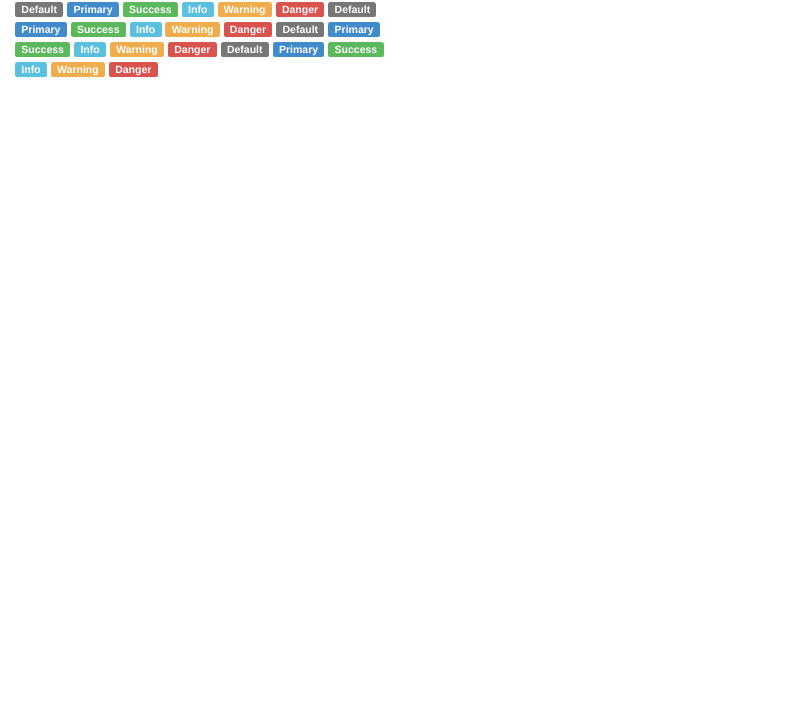
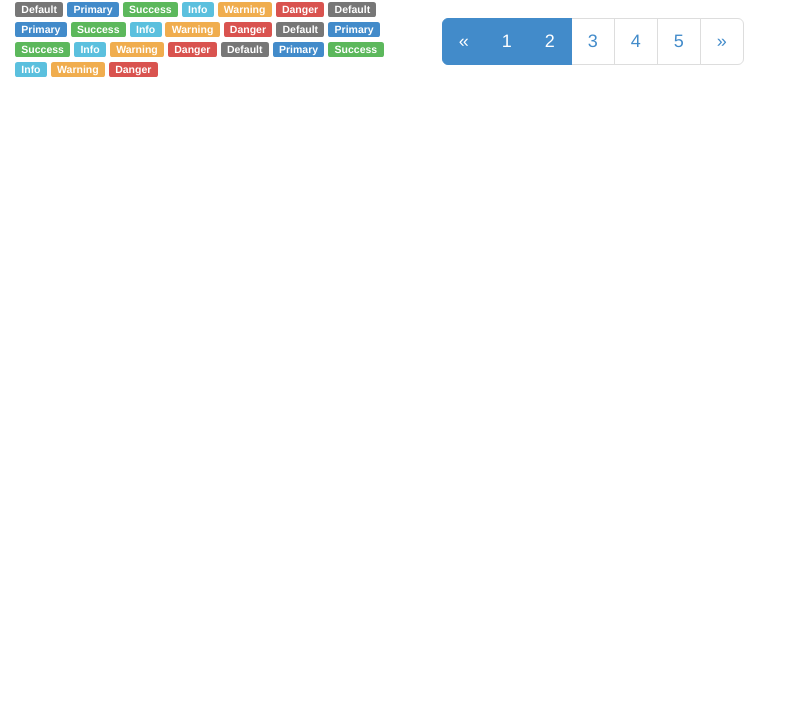
Before and after one commit to liangaiju/bootstraplrean, a website: page staticfile/template.html in a window 1280 px wide. Shown: the part 72-800 px from the top of the page, without its empty margins (0-792 px from the left). Drawn offline with nearby package versions, Linux system fonts and the light colour scheme.

```diff
--- a/staticfile/template.html
+++ b/staticfile/template.html
@@ -48,6 +48,18 @@
           <span class="label label-danger label-more">Danger</span>
         </div>
         <div class="col-md-4">
+
+          <nav>
+            <ul class="pagination pagination-lg">
+              <li class="active"><a href="#">&laquo;</a></li>
+              <li class="active"><a href="#">1</a></li>
+              <li class="active"><a href="#">2</a></li>
+              <li class="disable"><a href="#">3</a></li>
+              <li class="disable"><a href="#">4</a></li>
+              <li class="disable"><a href="#">5</a></li>
+              <li class="disable"><a href="#">&raquo;</a></li>
+            </ul>
+          </nav>
         </div>
       </div>
   </div>
```
Also changed, not shown: staticfile/fonts/glyphicons-halflings-regular.ttf (renamed from fonts/glyphicons-halflings-regular.ttf), staticfile/fonts/glyphicons-halflings-regular.woff (renamed from fonts/glyphicons-halflings-regular.woff), 4 other files.
